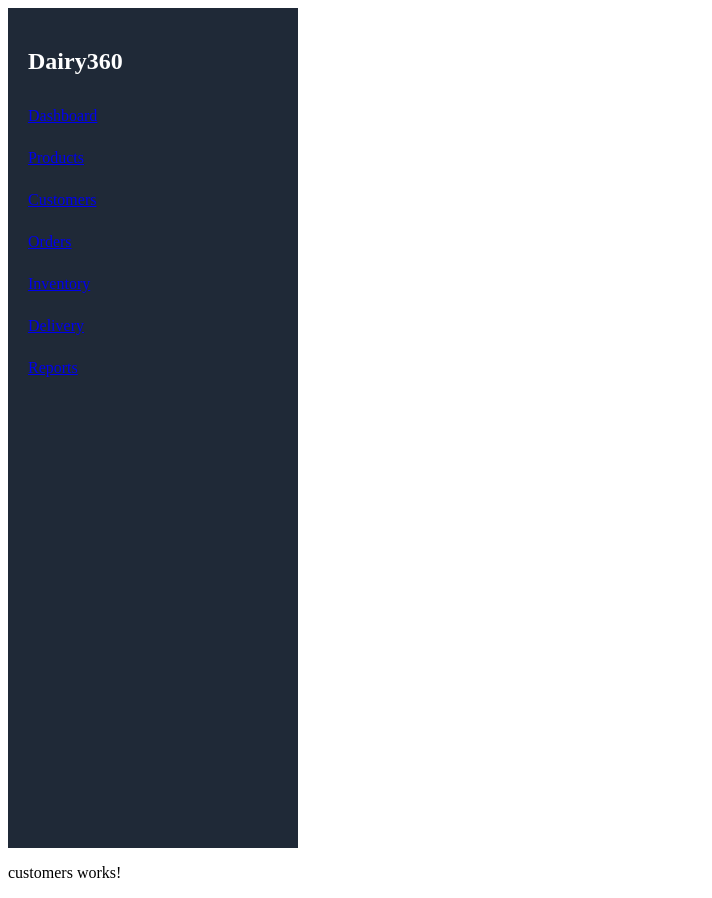
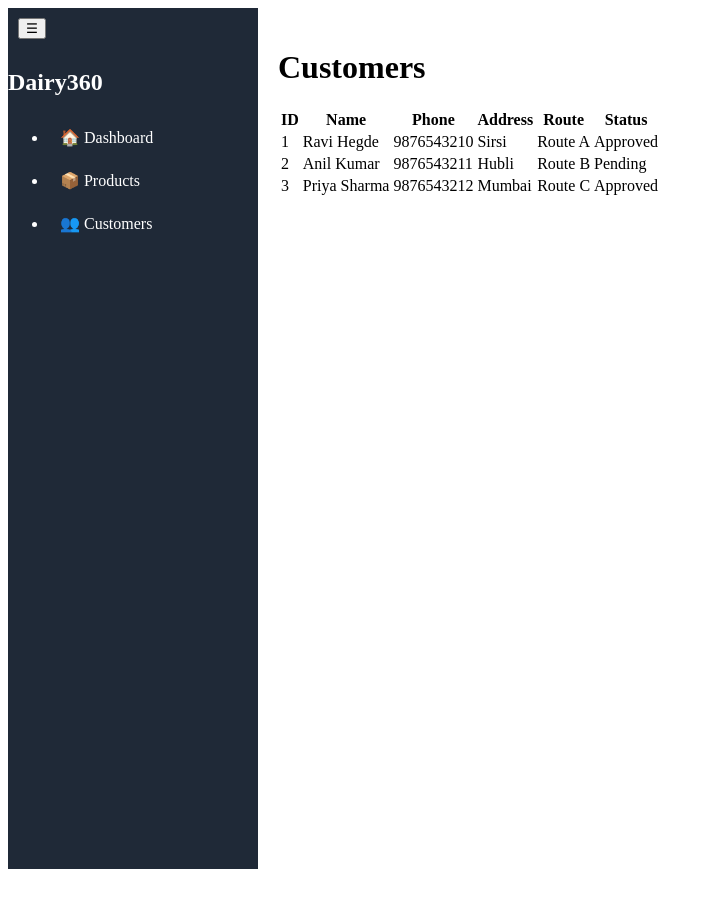
Before and after one commit to Ravitejhegde/dairy360-Enterprise-Dairy-Production-Delivery-Management-System, an Angular app: page /customers in a window 1280 px wide. Shown: the whole page, without its empty margins (0-712 px from the left). After the commit the page ends 877 px from the top, so only its background shows below. Built offline with nearby package versions, Linux system fonts and the light colour scheme.

Commit message:
Service is created to customer (handling customer)

```diff
--- a/src/app/app.css
+++ b/src/app/app.css
@@ -1,8 +1,6 @@
 .layout {
   display: flex;
-}
-.layout {
-  display: flex;
+  min-height: 100vh;
 }
 
 .content {
--- a/src/app/app.html
+++ b/src/app/app.html
@@ -10,4 +10,3 @@
   </div>
 
 </div>
-<router-outlet />
--- a/src/app/core/sidebar/sidebar.css
+++ b/src/app/core/sidebar/sidebar.css
@@ -1,21 +1,43 @@
 .sidebar {
   width: 250px;
-  height: 100vh;
-  background-color: #1f2937;
+  min-height: 100vh;
+  background: #1f2937;
   color: white;
-  padding: 20px;
+  transition: all 0.3s ease;
 }
 
-.sidebar ul {
-  list-style: none;
-  padding: 0;
+.collapsed {
+  width: 80px;
 }
 
-.sidebar li {
-  padding: 12px 0;
+.sidebar a {
+  color: white;
+  text-decoration: none;
+  display: flex;
+  gap: 10px;
+  padding: 12px;
+}
+
+.sidebar a:hover {
+  background: #374151;
+  border-radius: 6px;
+}
+
+.toggle-btn {
+  margin: 10px;
   cursor: pointer;
 }
+.sidebar a {
+  color: white;
+  text-decoration: none;
+  display: block;
+  padding: 12px;
+}
 
-.sidebar li:hover {
+.sidebar a:visited {
+  color: white;
+}
+
+.sidebar a:hover {
   color: #60a5fa;
 }
--- a/src/app/core/sidebar/sidebar.html
+++ b/src/app/core/sidebar/sidebar.html
@@ -1,37 +1,38 @@
 <div class="sidebar">
 
-  <h2>Dairy360</h2>
+  <button class="toggle-btn" (click)="toggleSidebar()">
+  ☰
+</button>
+
+<div class="sidebar"
+     [class.collapsed]="isCollapsed">
+
+  <h2 *ngIf="!isCollapsed">Dairy360</h2>
 
   <ul>
 
     <li>
-      <a routerLink="/dashboard">Dashboard</a>
+      <a routerLink="/dashboard">
+        🏠 <span *ngIf="!isCollapsed">Dashboard</span>
+      </a>
     </li>
 
     <li>
-      <a routerLink="/products">Products</a>
+      <a routerLink="/products">
+        📦 <span *ngIf="!isCollapsed">Products</span>
+      </a>
     </li>
 
     <li>
-      <a routerLink="/customers">Customers</a>
-    </li>
-
-    <li>
-      <a routerLink="/orders">Orders</a>
-    </li>
-
-    <li>
-      <a routerLink="/inventory">Inventory</a>
-    </li>
-
-    <li>
-      <a routerLink="/delivery">Delivery</a>
-    </li>
-
-    <li>
-      <a routerLink="/reports">Reports</a>
+      <a routerLink="/customers">
+        👥 <span *ngIf="!isCollapsed">Customers</span>
+      </a>
     </li>
 
   </ul>
 
 </div>
+
+
+
+</div>
--- a/src/app/core/sidebar/sidebar.ts
+++ b/src/app/core/sidebar/sidebar.ts
@@ -1,12 +1,19 @@
 import { Component } from '@angular/core';
 import { RouterLink } from '@angular/router';
+import { CommonModule } from '@angular/common';
 
 @Component({
   selector: 'app-sidebar',
-  imports: [RouterLink],
+  imports: [RouterLink, CommonModule],
   templateUrl: './sidebar.html',
   styleUrl: './sidebar.css',
 })
 export class Sidebar {
 
+  isCollapsed = false;
+
+toggleSidebar() {
+  this.isCollapsed = !this.isCollapsed;
 }
+
+}
--- a/src/app/features/admin/customers/customers.html
+++ b/src/app/features/admin/customers/customers.html
@@ -1 +1,30 @@
-<p>customers works!</p>
+<h1>Customers</h1>
+
+<table>
+
+  <tr>
+    <th>ID</th>
+    <th>Name</th>
+    <th>Phone</th>
+    <th>Address</th>
+    <th>Route</th>
+    <th>Status</th>
+  </tr>
+
+  <tr *ngFor="let customer of customers">
+
+    <td>{{ customer.customerId }}</td>
+
+    <td>{{ customer.customerName }}</td>
+
+    <td>{{ customer.phoneNumber }}</td>
+
+    <td>{{ customer.address }}</td>
+
+    <td>{{ customer.route }}</td>
+
+    <td>{{ customer.status }}</td>
+
+  </tr>
+
+</table>
--- a/src/app/features/admin/customers/customers.ts
+++ b/src/app/features/admin/customers/customers.ts
@@ -1,9 +1,28 @@
 import { Component } from '@angular/core';
+import { CommonModule } from '@angular/common';
+import { Customer } from '../../../models/customer';
+import { CustomerService } from '../../../services/customer.service';
+
 
 @Component({
   selector: 'app-customers',
-  imports: [],
+  imports: [CommonModule],
   templateUrl: './customers.html',
-  styleUrl: './customers.css',
+  styleUrl: './customers.css'
 })
-export class Customers {}
+export class Customers {
+
+  customers: Customer[] = [];
+
+  constructor(
+    private customerService: CustomerService
+  ) {}
+
+  ngOnInit() {
+
+    this.customers =
+      this.customerService.getCustomers();
+
+  }
+
+}
--- a/src/app/features/admin/dashboard/dashboard.css
+++ b/src/app/features/admin/dashboard/dashboard.css
@@ -1,21 +1,15 @@
+.dashboard-container {
+  padding: 20px;
+}
+
 .dashboard-cards {
   display: grid;
   grid-template-columns: repeat(2, 1fr);
   gap: 20px;
-  margin-top: 20px;
 }
 
 .card {
   padding: 20px;
   border: 1px solid #ddd;
-  border-radius: 12px;
+  border-radius: 10px;
 }
-
-.card h3 {
-  margin-bottom: 10px;
-}
-
-.card p {
-  font-size: 24px;
-  font-weight: bold;
-}
--- a/src/app/features/admin/dashboard/dashboard.html
+++ b/src/app/features/admin/dashboard/dashboard.html
@@ -1,3 +1,5 @@
+<div class="dashboard-container">
+
   <h1>Dairy360 Dashboard</h1>
 
   <div class="dashboard-cards">
@@ -23,3 +25,5 @@
     </div>
 
   </div>
+
+</div>
--- /dev/null
+++ b/src/app/models/customer.ts
@@ -0,0 +1,15 @@
+export interface Customer {
+
+  customerId: number;
+
+  customerName: string;
+
+  phoneNumber: string;
+
+  address: string;
+
+  route: string;
+
+  status: string;
+
+}
--- /dev/null
+++ b/src/app/services/customer.service.ts
@@ -0,0 +1,59 @@
+import { Injectable } from '@angular/core';
+import { Customer } from '../models/customer';
+
+@Injectable({
+  providedIn: 'root'
+})
+export class CustomerService {
+
+  private customers: Customer[] = [
+
+    {
+      customerId: 1,
+      customerName: 'Ravi Hegde',
+      phoneNumber: '9876543210',
+      address: 'Sirsi',
+      route: 'Route A',
+      status: 'Approved'
+    },
+
+    {
+      customerId: 2,
+      customerName: 'Anil Kumar',
+      phoneNumber: '9876543211',
+      address: 'Hubli',
+      route: 'Route B',
+      status: 'Pending'
+    },
+    {
+      customerId: 3,
+      customerName: 'Priya Sharma',
+      phoneNumber: '9876543212',
+      address: 'Mumbai',
+      route: 'Route C',
+      status: 'Approved'
+    }
+
+  ];
+
+  getCustomers(): Customer[] {
+
+    return this.customers;
+
+  }
+
+  addCustomer(customer: Customer): void {
+
+    this.customers.push(customer);
+
+  }
+
+  deleteCustomer(customerId: number): void {
+
+    this.customers = this.customers.filter(
+      customer => customer.customerId !== customerId
+    );
+
+  }
+
+}
```
Also changed, not shown: 1 other file (tests, documents, lock files or other folders). Lines whose indentation alone changed are shown as unchanged.
